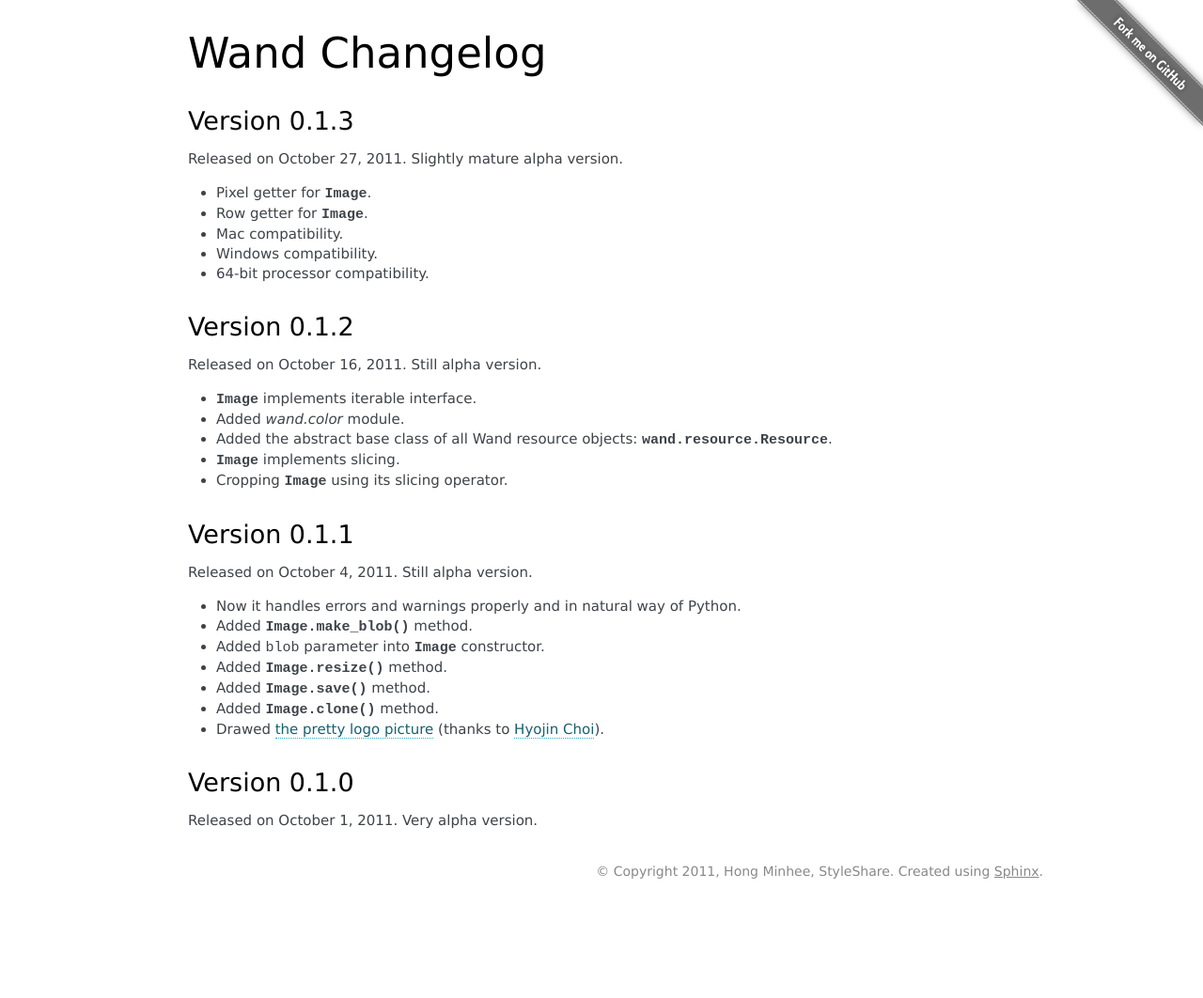
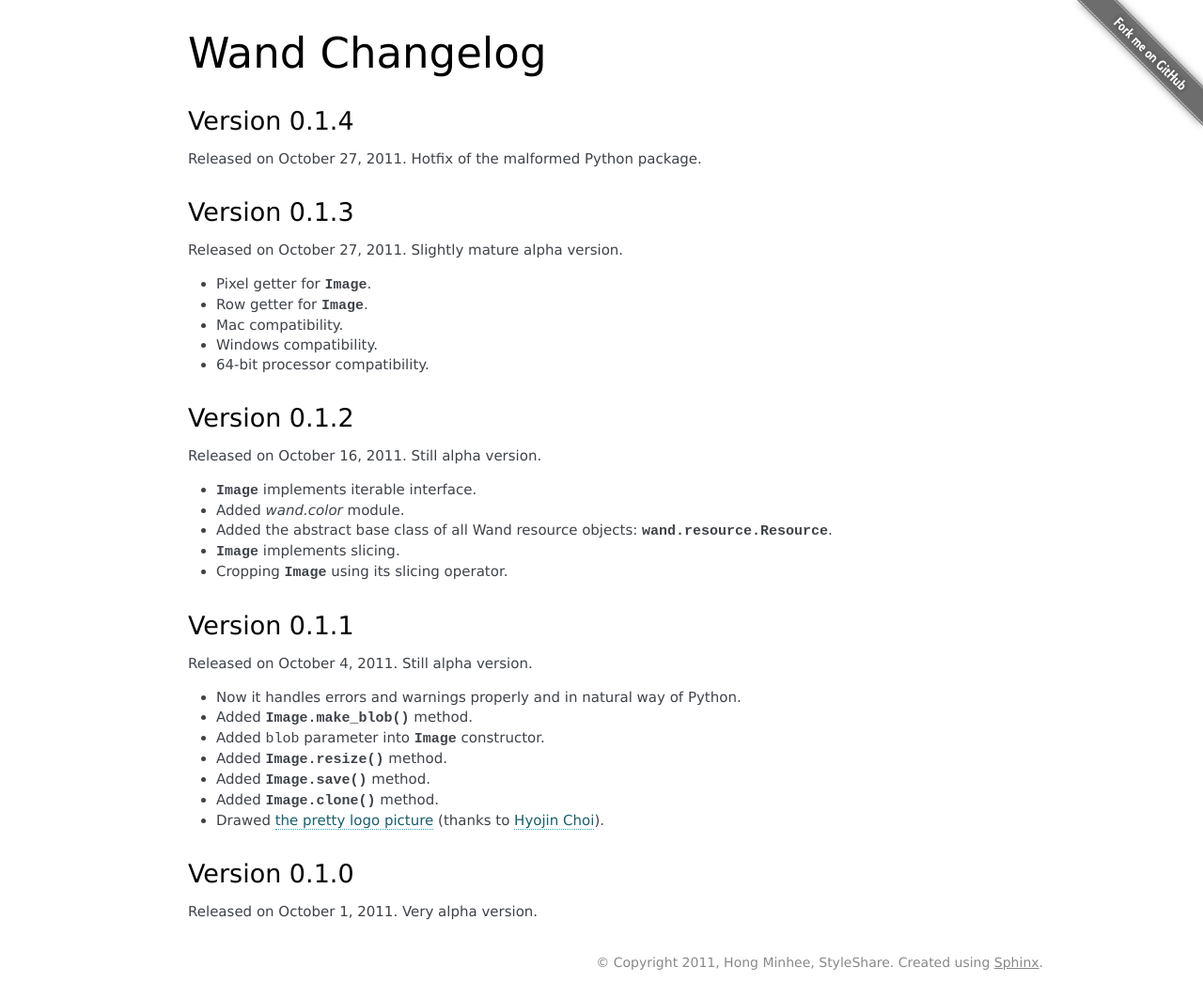
Before and after one commit to emcconville/wand, a Sphinx documentation site: the page built from docs/changes.rst, in a window 1280 px wide. Shown: the whole page at 94% size. Built offline with Sphinx 7.4.7, drawn with Linux system fonts in a browser that asks for light colours; some web fonts are replaced; before the commit the page ends 965 px from its top, so only the background shows below that.

Commit message:
Hotfix of the malformed Python package; released 0.1.4.

```diff
--- a/docs/changes.rst
+++ b/docs/changes.rst
@@ -1,5 +1,10 @@
 Wand Changelog
 ==============
+
+Version 0.1.4
+-------------
+
+Released on October 27, 2011. Hotfix of the malformed Python package.
 
 Version 0.1.3
 -------------
--- a/setup.py
+++ b/setup.py
@@ -45,6 +45,7 @@ class upload_doc(distutils.cmd.Command):
 
 setup(name='Wand',
       packages=['wand'],
+      data_files=[('', ['README.rst'])],
       version=VERSION_INFO,
       description='Ctypes-based simple MagickWand API binding for Python',
       long_description=readme(),
--- a/wand/version.py
+++ b/wand/version.py
@@ -6,7 +6,7 @@
 __all__ = 'VERSION', 'VERSION_INFO'
 
 #: (:class:`tuple`) The version tuple e.g. ``(0, 1, 2)``.
-VERSION = (0, 1, 3)
+VERSION = (0, 1, 4)
 
 #: (:class:`basestring`) The version string e.g. ``'0.1.2'``.
 VERSION_INFO = '{0}.{1}.{2}'.format(*VERSION)
```
Also changed, not shown: 1 other file.
